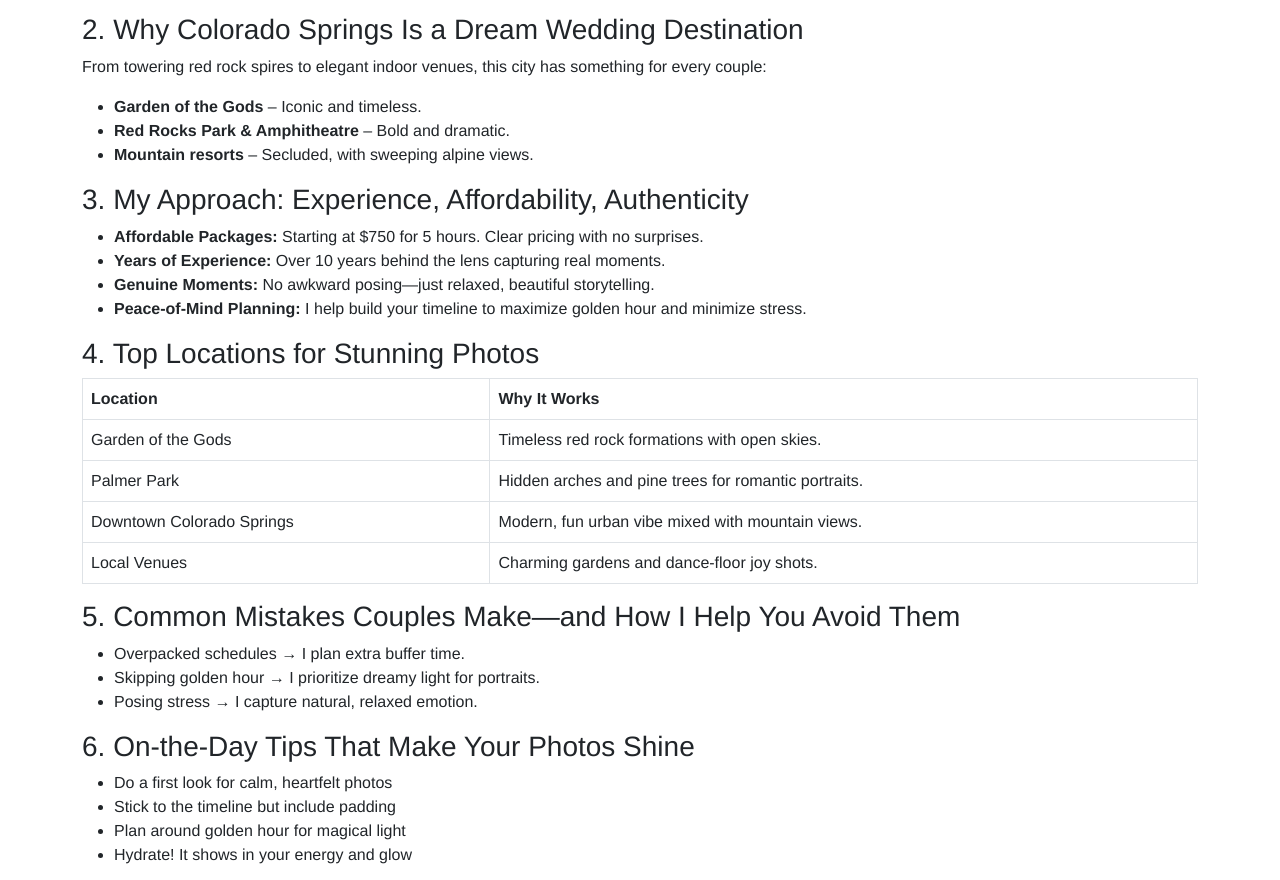
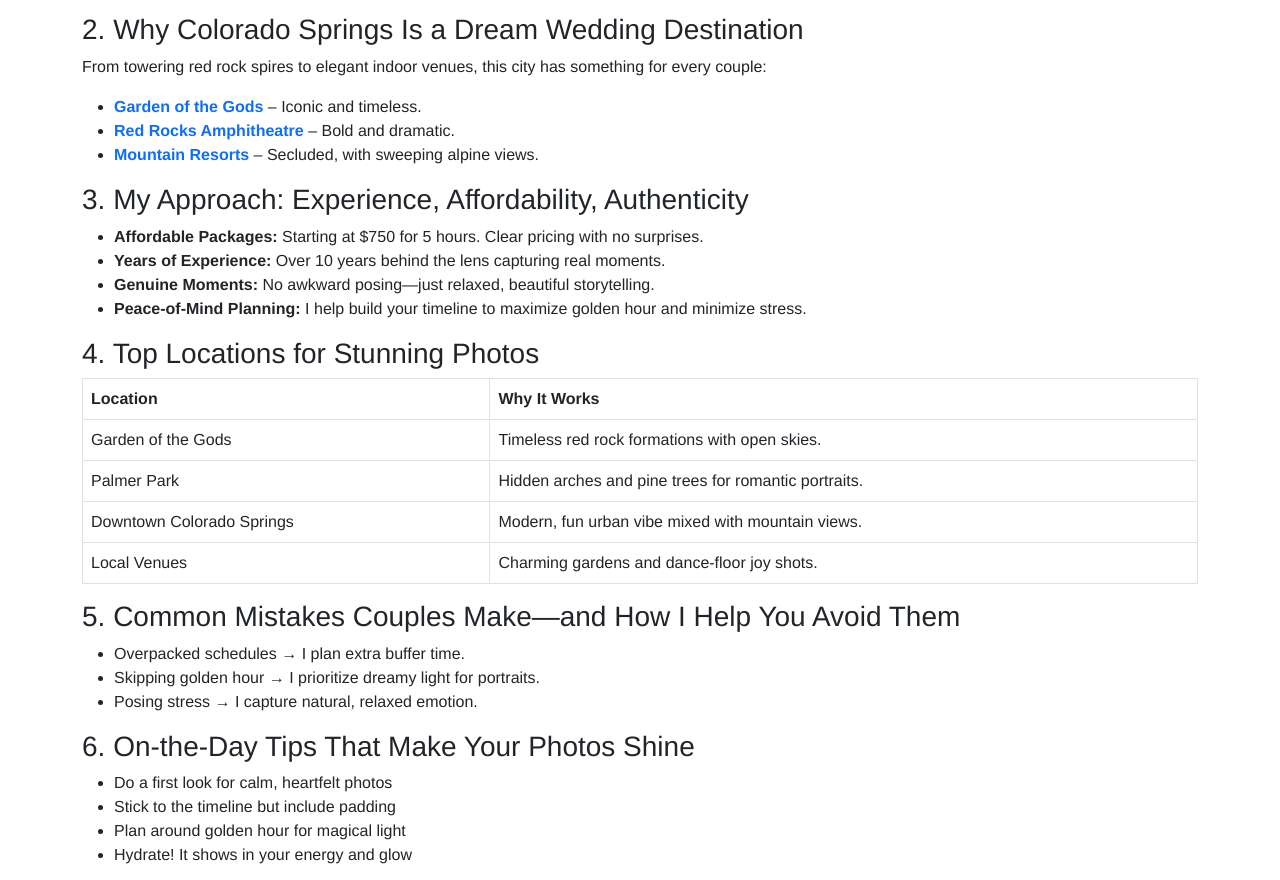
Before and after one commit to SanDiegoStudios/trailblazestudios, a plain HTML site: page blogs/6-10-25.html in a window 1280 px wide. Shown: the part 813-1693 px from the top of the page. Drawn offline with nearby package versions, Linux system fonts and the light colour scheme.

Commit message:
Add files via upload

```diff
--- a/blogs/6-10-25.html
+++ b/blogs/6-10-25.html
@@ -36,9 +36,9 @@
   <h3>2. Why Colorado Springs Is a Dream Wedding Destination</h3>
   <p>From towering red rock spires to elegant indoor venues, this city has something for every couple:</p>
   <ul>
-    <li><strong>Garden of the Gods</strong> – Iconic and timeless.</li>
-    <li><strong>Red Rocks Park & Amphitheatre</strong> – Bold and dramatic.</li>
-    <li><strong>Mountain resorts</strong> – Secluded, with sweeping alpine views.</li>
+    <li><strong><a href = "https://gardenofgods.com" target= "_blank">Garden of the Gods </a></strong> – Iconic and timeless.</li>
+    <li><strong><a href = "https://www.redrocksonline.com" target= "_blank">Red Rocks Amphitheatre  </a></strong> – Bold and dramatic.</li>
+    <li><strong><a href = "https://flyinghorseresort.com/lodge" target= "_blank">Mountain Resorts </a></strong> – Secluded, with sweeping alpine views.</li>
   </ul>
 
   <h3>3. My Approach: Experience, Affordability, Authenticity</h3>
```
